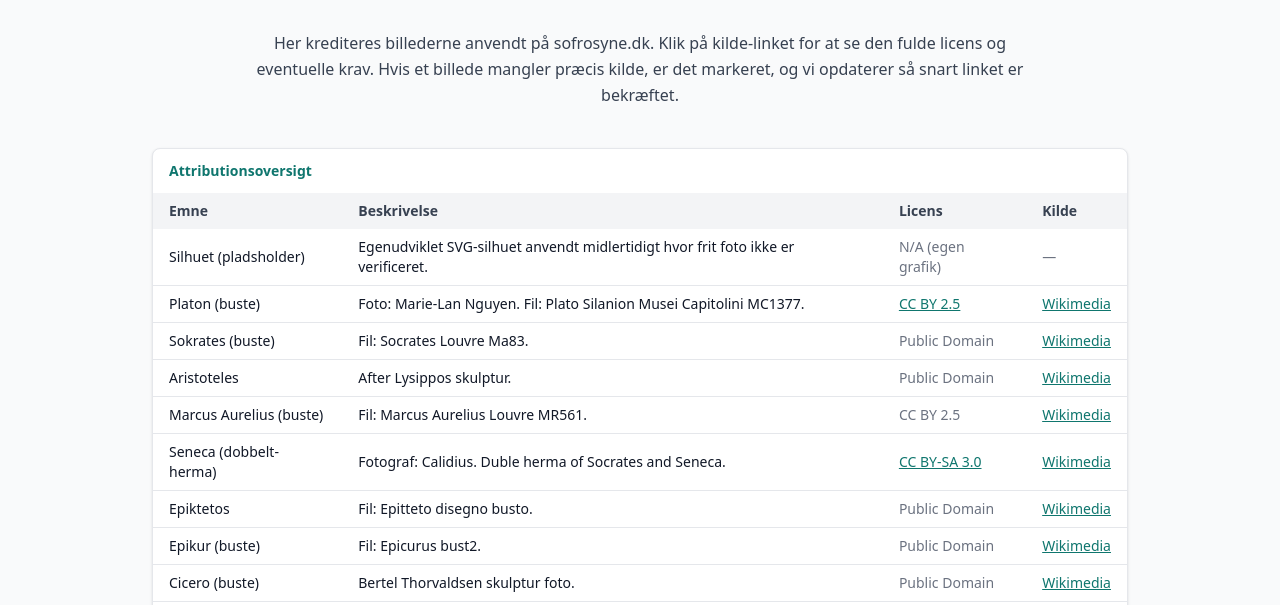
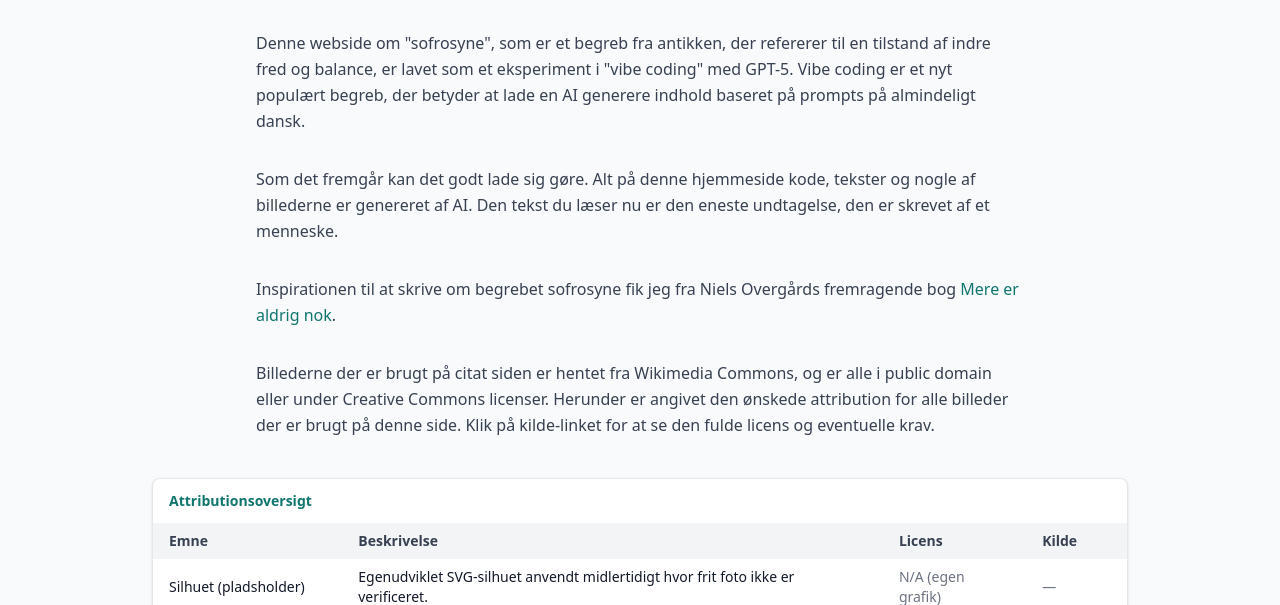
Before and after one commit to steentj/sofrosyne.dk, a plain HTML site: page om.html in a window 1280 px wide. Shown: the part 195-800 px from the top of the page. Drawn offline with nearby package versions, Linux system fonts and the light colour scheme.

Commit message:
Update attribution section in 'om.html': enhance content clarity and provide detailed image credits

```diff
--- a/om.html
+++ b/om.html
@@ -31,7 +31,24 @@
 
     <main class="max-w-5xl mx-auto px-6 py-12">
         <h1 class="text-5xl font-bold text-teal-600 mb-10 text-center animate-fadeIn">Om & Attribution</h1>
-        <p class="text-gray-700 mb-8 max-w-3xl mx-auto text-center">Her krediteres billederne anvendt på sofrosyne.dk. Klik på kilde-linket for at se den fulde licens og eventuelle krav. Hvis et billede mangler præcis kilde, er det markeret, og vi opdaterer så snart linket er bekræftet.</p>
+        <p class="text-gray-700 mb-8 max-w-3xl mx-auto leading-relaxed">
+            Denne webside om "sofrosyne", som er et begreb fra antikken, der refererer til en tilstand af indre fred og balance,
+            er lavet som et eksperiment i "vibe coding" med GPT-5. Vibe coding er et nyt populært begreb, der betyder at lade en AI
+            generere indhold baseret på prompts på almindeligt dansk.
+        </p>
+        <p class="text-gray-700 mb-8 max-w-3xl mx-auto leading-relaxed">
+            Som det fremgår kan det godt lade sig gøre. Alt på denne hjemmeside kode, tekster og nogle af billederne er genereret af AI.
+            Den tekst du læser nu er den eneste undtagelse, den er skrevet af et menneske.
+        </p>
+        <p class="text-gray-700 mb-8 max-w-3xl mx-auto leading-relaxed">
+            Inspirationen til at skrive om begrebet sofrosyne fik jeg fra Niels Overgårds fremragende bog
+            <a class="text-teal-700 hover:underline" href="https://www.gyldendal.dk/produkter/mere-er-aldrig-nok-9788702356649" target="_blank">Mere er aldrig nok</a>.
+        </p>
+        <p class="text-gray-700 mb-8 max-w-3xl mx-auto leading-relaxed">
+            Billederne der er brugt på citat siden er hentet fra Wikimedia Commons, og er alle i public domain eller under Creative Commons licenser.
+            Herunder er angivet den ønskede attribution for alle billeder der er brugt på denne side.
+            Klik på kilde-linket for at se den fulde licens og eventuelle krav.
+        </p>
 
         <section class="mt-10">
             <div class="overflow-x-auto bg-white border rounded-lg shadow">
```
